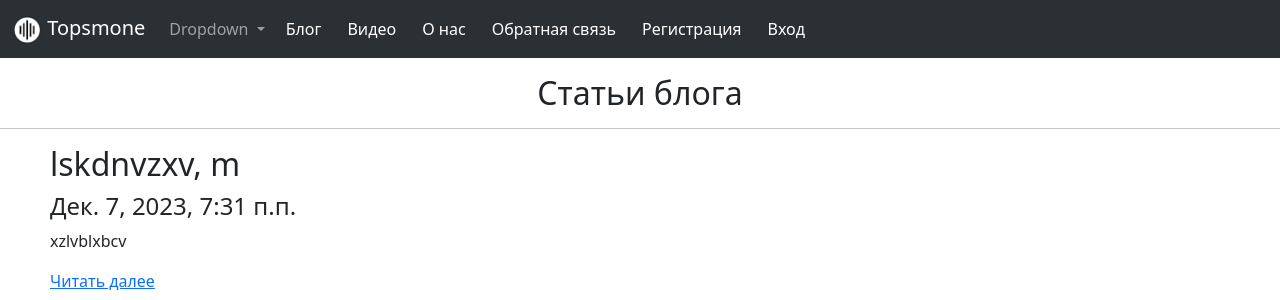
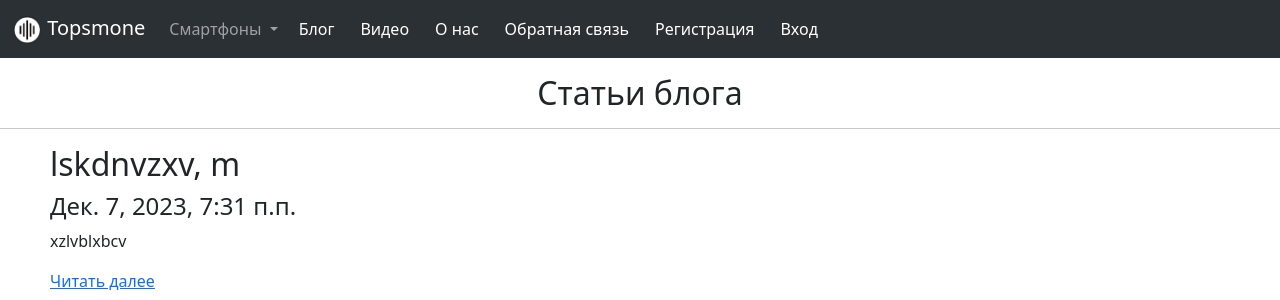
Before and after one commit to Shensitt/Topsmone, a Django app: page /blog in a window 1280 px wide. Shown: the top 300 px of the page. Run offline with Django 3.2, Linux system fonts and the light colour scheme; data comes from the database, SQL or seed files in the repository; some libraries are stand-ins or nearby versions.

Commit message:
переименования в раздвижном меню

```diff
--- a/App/templates/App/navbar.html
+++ b/App/templates/App/navbar.html
@@ -14,13 +14,14 @@
             <ul class="navbar-nav me-auto mb-2 mb-lg-0">
                 <li class="nav-item dropdown">
                     <a class="nav-link dropdown-toggle" href="" role="button" data-bs-toggle="dropdown" aria-expanded="false">
-                        Dropdown
+                        Смартфоны
                     </a>
                     <ul class="dropdown-menu">
-                        <li><a class="dropdown-item" href="#">Action</a></li>
-                        <li><a class="dropdown-item" href="#">Another action</a></li>
+                        <li><a class="dropdown-item" href="#">Все</a></li>
                         <li><hr class="dropdown-divider"></li>
-                        <li><a class="dropdown-item" href="#">Something else here</a></li>
+                        <li><a class="dropdown-item" href="#">Производительные</a></li>
+                        <li><a class="dropdown-item" href="#">С хорошей камерой</a></li>
+                        <li><a class="dropdown-item" href="#">Премиум</a></li>
 
                     </ul>
                 </li>
```
